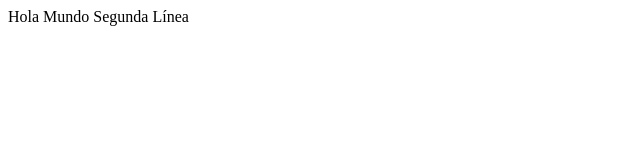
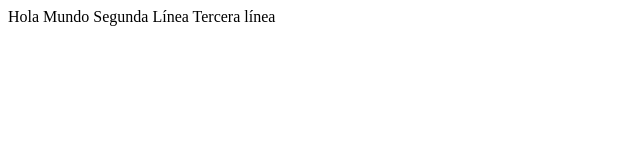
Before and after one commit to siscotechlabs/MyFirstGIT01, a plain HTML site: page index.html in a window 1280 px wide. Shown: the whole page, without its empty margins (0-640 px from the left). Drawn offline with Linux system fonts and the light colour scheme.

Commit message:
This change.
Is a test.

```diff
--- a/index.html
+++ b/index.html
@@ -2,5 +2,6 @@
     <body>
         Hola Mundo
         Segunda Línea
+        Tercera línea
     </body>
 </html>
```
